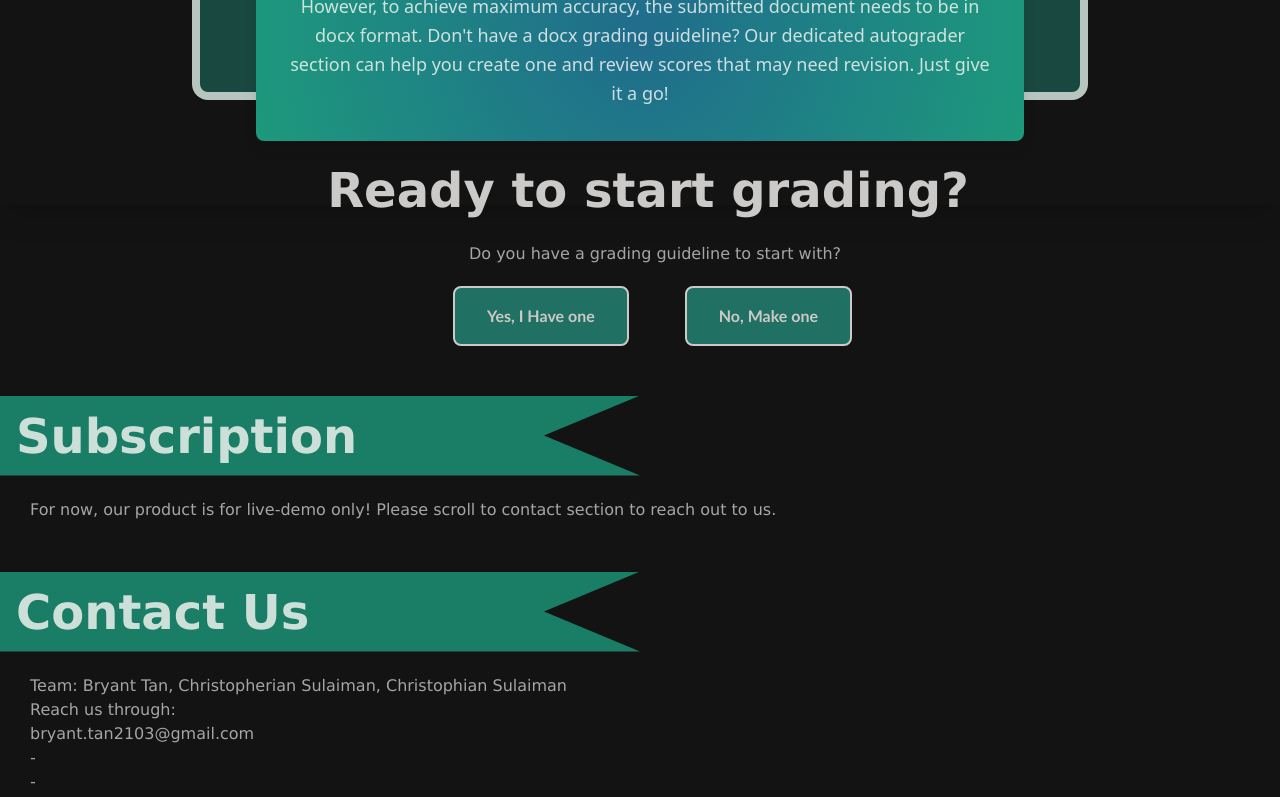
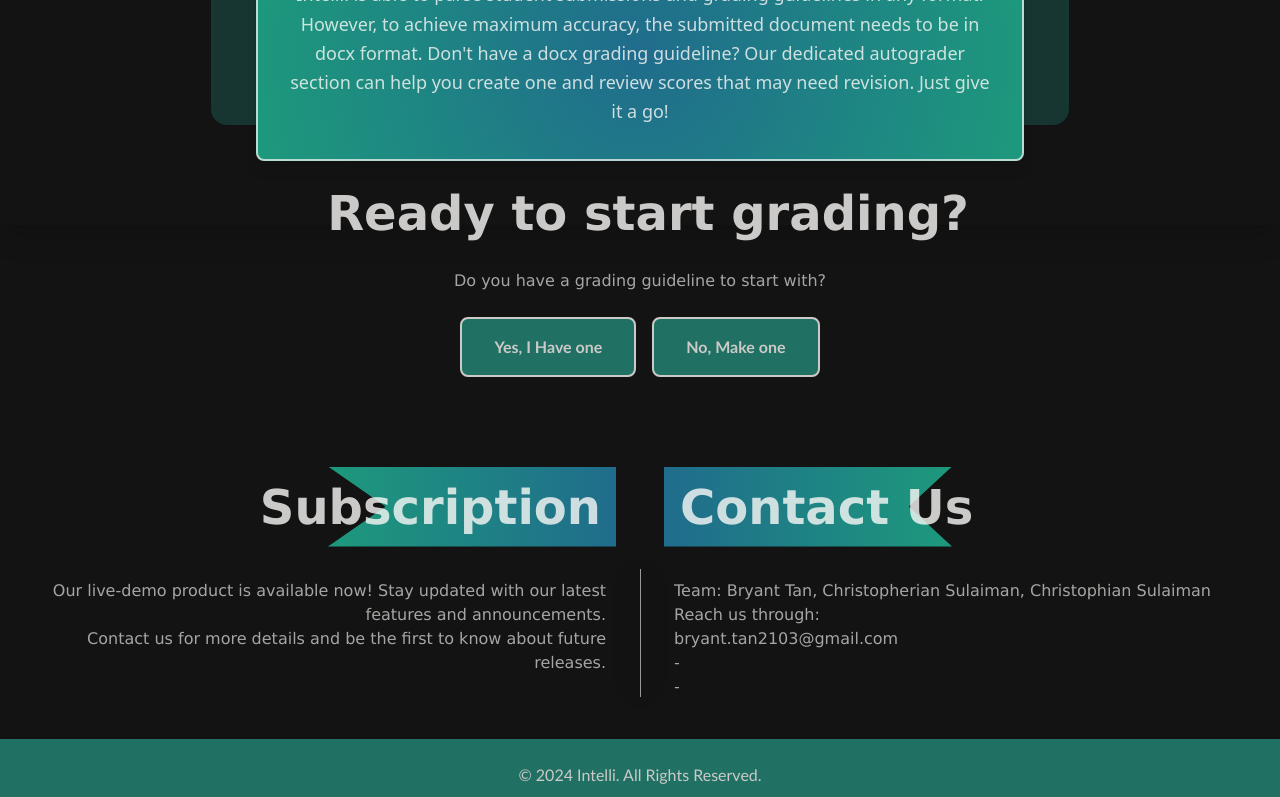
Before and after one commit to b4tan/Intelli, a React (Create React App) app in the folder client/: page / in a window 1280 px wide. Shown: the part 1300-2097 px from the top of the page. Built offline with nearby package versions, Linux system fonts and the light colour scheme.

Commit message:
finsihed front end

```diff
--- a/client/src/App.js
+++ b/client/src/App.js
@@ -31,15 +31,22 @@ function HomePage() {
       </div>
 
 
-      <div id="subscribe">
-      <Subscribe />
-      </div>
+      <div id="subscribe-contact" className="flex justify-center items-start gap-12 py-10 relative">
+        {/* Subscription Section */}
+        <div id="subscribe" className="w-[45%] text-right">
+            <Subscribe />
+        </div>
 
-      <div id="contact" style ={{
-        marginBottom: "70px"
-      }}>
-        <Contact />
-      </div>
+        {/* Visible Divider Line */}
+        <div className="absolute top-[12rem] w-[1px] bg-[#FAF9F6]/60 h-32 z-20">
+            <div className="absolute inset-0 bg-black blur-lg w-full h-full opacity-80"></div>
+        </div>
+
+        {/* Contact Section */}
+        <div id="contact" className="w-[45%] text-left">
+            <Contact />
+        </div>
+    </div>
 
       <Footer />
     </div>
--- a/client/src/Autograder.js
+++ b/client/src/Autograder.js
@@ -5,48 +5,20 @@ const Autograder = () => {
     const navigate = useNavigate();
 
     return (
-    <div
-      className="text-[#FAF9F6]/80 relative"
-      style={{
-        fontFamily: 'Geneva',
-        marginTop: '-100px'
-      }}
-    >
+        <div className="text-[#FAF9F6]/80 relative text-center flex flex-col items-center"
+            style={{ fontFamily: 'Geneva', marginTop: '-100px' }}>
 
-        <div className="relative mb-8" style = {{
-            marginTop: "45px",
-        }}>
-
-        <h1
-          className="relative text-5xl font-semibold z-10 pl-4 text-center"
-          style={{
-            lineHeight: '5rem',
-          }}
-        >
+            <h1 className="relative text-5xl font-semibold z-10 pl-4 text-center mt-12"
+                style={{ lineHeight: '5rem' }}>
                 Ready to start grading?
             </h1>
-      </div>
 
-      <div className="relative text-center">
-
-        <p classname="font-lg"
-          style={{
-            marginBottom: '20px',
-            marginLeft: '30px',
-            marginTop: '-20px',
-            fontWeight: 'lighter',
-            opacity: "0.8",
-          }}
-        >
+            <p className="font-lg opacity-80 mt-4">
                 Do you have a grading guideline to start with?
             </p>
-      </div>
 
             {/* Buttons */}
-      <div className="flex gap-4 mt-4 space-x-10   justify-center" style ={{
-        marginLeft: '25px',
-        marginTop: '5px',
-      }}>
+            <div className="flex gap-4 mt-6">
                 <button
                     onClick={() => navigate('/norubric')}
                     className="flex items-center gap-2 px-8 py-4 rounded-lg border-2 text-[#FAF9F6] bg-[#25897a] hover:bg-[#6BB1A6] hover:text-[#FAF9F6] transition font-medium text-md"
@@ -55,8 +27,7 @@ const Autograder = () => {
                         opacity: '0.8',
                         fontFamily: 'Optima',
                         fontWeight: 'bold',
-          }}
-        >
+                    }}>
                     Yes, I Have one
                 </button>
 
@@ -68,8 +39,7 @@ const Autograder = () => {
                         opacity: '0.8',
                         fontFamily: 'Optima',
                         fontWeight: 'bold',
-          }}
-        >
+                    }}>
                     No, Make one
                 </button>
             </div>
--- a/client/src/contact.js
+++ b/client/src/contact.js
@@ -16,7 +16,7 @@ const contact = () => {
                 }}
             >
                 <div
-                    className="absolute top-0 left-0 h-20 bg-[#1d997c]/80"
+                    className="absolute top-0 left-0 h-20 bg-gradient-to-r from-[#206c8c] to-[#1d997c] shadow-lg"
                     style={{
                         width: '50%',
                         clipPath: 'polygon(0 0, 100% 0, 85% 50%, 100% 100%, 0 100%)',
@@ -35,15 +35,9 @@ const contact = () => {
 
             <div className="relative">
 
-                <p classname="font-lg"
-                style={{
-                    marginBottom: '20px',
-                    marginLeft: '30px',
-                    marginTop: '-10px',
-                    fontWeight: 'lighter',
-                    opacity: "0.8",
-                }}
-                >
+            <p className="mr-6 text-md opacity-80 text-left font-lighter" style = {{
+                marginLeft: '10px'
+            }}>
                 Team: Bryant Tan, Christopherian Sulaiman, Christophian Sulaiman
                 <br></br>
                 Reach us through:<br></br>
--- a/client/src/hiw.js
+++ b/client/src/hiw.js
@@ -3,25 +3,22 @@ import React from 'react';
 const Hiw = () => {
     return (
         <div className="relative text-[#FAF9F6]/80 font-geneva py-16 mx-auto mt-10 shadow-xl">
-            {/* White Rounded Border Starting from Ribbon Edges */}
-            <div className="absolute inset-x-0 top-[95px] w-[70%] mx-auto bg-[#25897a]/45 border-8 border-[#FAF9F6]/70 rounded-2xl" style={{ height: 'calc(100% - 200px)'}}></div>
+            <div className="absolute inset-x-0 top-[100px] w-[67%] mx-auto bg-[#25897a]/30 rounded-2xl" style={{ height: 'calc(100% - 200px)'}}></div>
 
             <div className="relative flex flex-col items-center mb-6">
                 <div
-                    className="relative w-[55%] h-16 shadow-lg flex justify-center items-center"
+                    className="relative w-[40%] h-20 shadow-lg flex justify-center items-center"
                     style={{
                         clipPath: 'polygon(10% 50%, 0% 0%, 100% 0%, 90% 50%, 100% 100%, 0% 100%)',
                         background: "radial-gradient(circle, #206c8c, #1d997c)",
                     }}
                 >
-                    <h1 className="text-5xl text-[#FAF9F6]/80"
-                    >Only 2 steps involved!</h1>
+                    <h1 className="text-5xl font-semibold z-10"
+                    >Requirements</h1>
                 </div>
             </div>
 
-            {/* Content Section */}
             <div className="relative flex justify-center items-center gap-16 mt-10">
-                {/* Grading Guidelines Box */}
                 <div className="bg-white p-6 opacity-85 rounded-2xl shadow-lg w-80 transform hover:scale-105 transition duration-300 relative text-center">
                     <img src="/grading.png" alt="Rubric Sample" className="w-full h-auto rounded-lg" />
                     <img src="/docx.png" alt="DOCX Icon" className="absolute top-[-15px] right-[-15px] w-10 h-10" />
@@ -29,12 +26,10 @@ const Hiw = () => {
                     <p className="text-sm text-gray-600">Includes rubrics, points rewarded, and question type.</p>
                 </div>
 
-                {/* Plus Icon as Image (Centered Correctly) */}
-                <div className="flex justify-center items-center opacity-85">
+                <div className="flex justify-center items-center transform hover:scale-110 transition duration-300 opacity-85">
                     <img src="/plus.svg" alt="Plus Sign" className="w-12 h-12" />
                 </div>
 
-                {/* Student Submission Box */}
                 <div className="bg-white p-6 opacity-85 rounded-2xl shadow-lg w-80 transform hover:scale-105 transition duration-300 relative text-center">
                     <img src="/student.png" alt="Student Submission" className="w-full h-auto rounded-lg" />
                     <img src="/docx.png" alt="DOCX Icon" className="absolute top-[-15px] right-[-15px] w-10 h-10" />
@@ -43,8 +38,7 @@ const Hiw = () => {
                 </div>
             </div>
 
-            {/* Information Box (Overlapping Border from Behind, Adjusted Spacing) */}
-            <div className="relative flex justify-center items-center rounded-lg w-3/5 h-auto mx-auto shadow-lg p-8 mt-10 z-10" style = {{
+            <div className="relative flex justify-center items-center rounded-lg w-3/5 h-auto mx-auto shadow-lg p-8 mt-10 z-10 border-2 border-[#FAF9F6]/70" style = {{
                 background: "radial-gradient(circle, #206c8c, #1d997c)",
             }}>
                 <p className="text-center text-[#FAF9F6]/80 text-lg leading-relaxed font-light" >
--- a/client/src/navbar.js
+++ b/client/src/navbar.js
@@ -53,7 +53,7 @@ function Navbar() {
             className="relative text-[#FAF9F6] text-lg font-bold hover:underline transition-all duration-300 hover:-translate-y-1"
             style={{ fontFamily: 'Optima' }}
           >
-            How It Works
+            Requirements
           </button>
           <button
             onClick={() => scrollToSection('subscribe')}
--- a/client/src/subscribe.js
+++ b/client/src/subscribe.js
@@ -8,25 +8,23 @@ const subscribe = () => {
                 fontFamily: 'Geneva',
             }}
         >
-            {/* Title Section */}
             <div
                 className="relative mb-8"
                 style={{
                     marginTop: '50px',
                 }}
             >
-                <div
-                    className="absolute top-0 left-0 h-20 bg-[#1d997c]/80"
+                <div className="absolute top-0 right-0 h-20 bg-gradient-to-l from-[#206c8c] to-[#1d997c] shadow-lg w-[50%]"
                     style={{
-                        width: '50%',
-                        clipPath: 'polygon(0 0, 100% 0, 85% 50%, 100% 100%, 0 100%)',
-                    }}
-                ></div>
+                        clipPath: "polygon(100% 0, 0 0, 20% 50%, 0 100%, 100% 100%)"
+                    }}>
+                </div>
 
                 <h1
                     className="relative text-5xl font-semibold z-10 pl-4"
                     style={{
                         lineHeight: '5rem',
+                        marginRight: '15px'
                     }}
                 >
                     Subscription
@@ -34,18 +32,12 @@ const subscribe = () => {
             </div>
 
             <div className="relative">
+                <p className="mr-6 text-md opacity-80 text-right font-lighter" style = {{
+                    marginRight: "10px"
+                }}>
 
-                <p classname="font-lg"
-                style={{
-                    marginBottom: '20px',
-                    marginLeft: '30px',
-                    marginTop: '-10px',
-                    fontWeight: 'lighter',
-                    opacity: "0.8",
-                }}
-                >
-               For now, our product is for live-demo only! Please scroll to contact section to reach out to us.
-                </p>
+                Our live-demo product is available now! Stay updated with our latest features and announcements.
+                <br></br>Contact us for more details and be the first to know about future releases.  </p>
             </div>
 
         </div>
```
Lines whose indentation alone changed are shown as unchanged.
